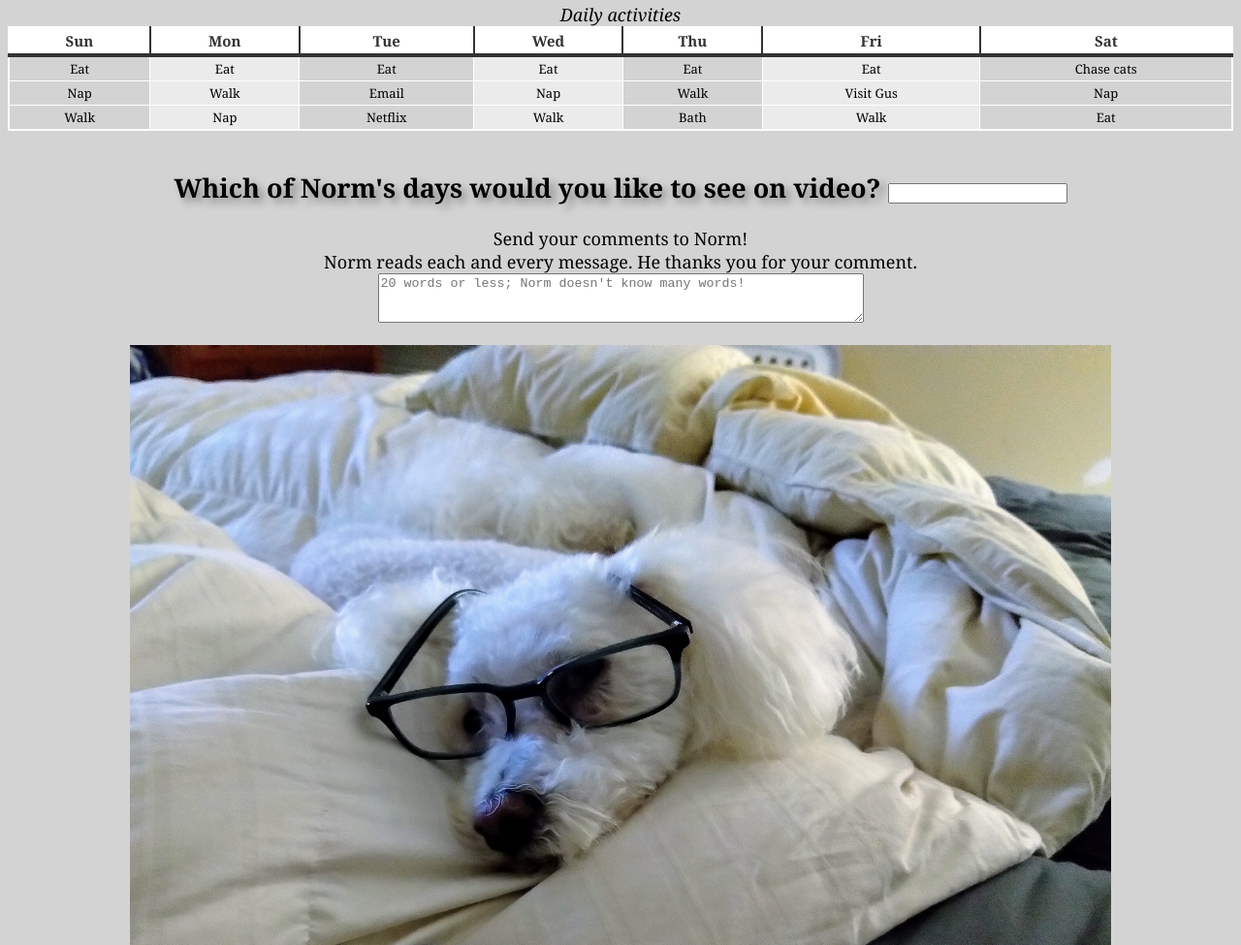
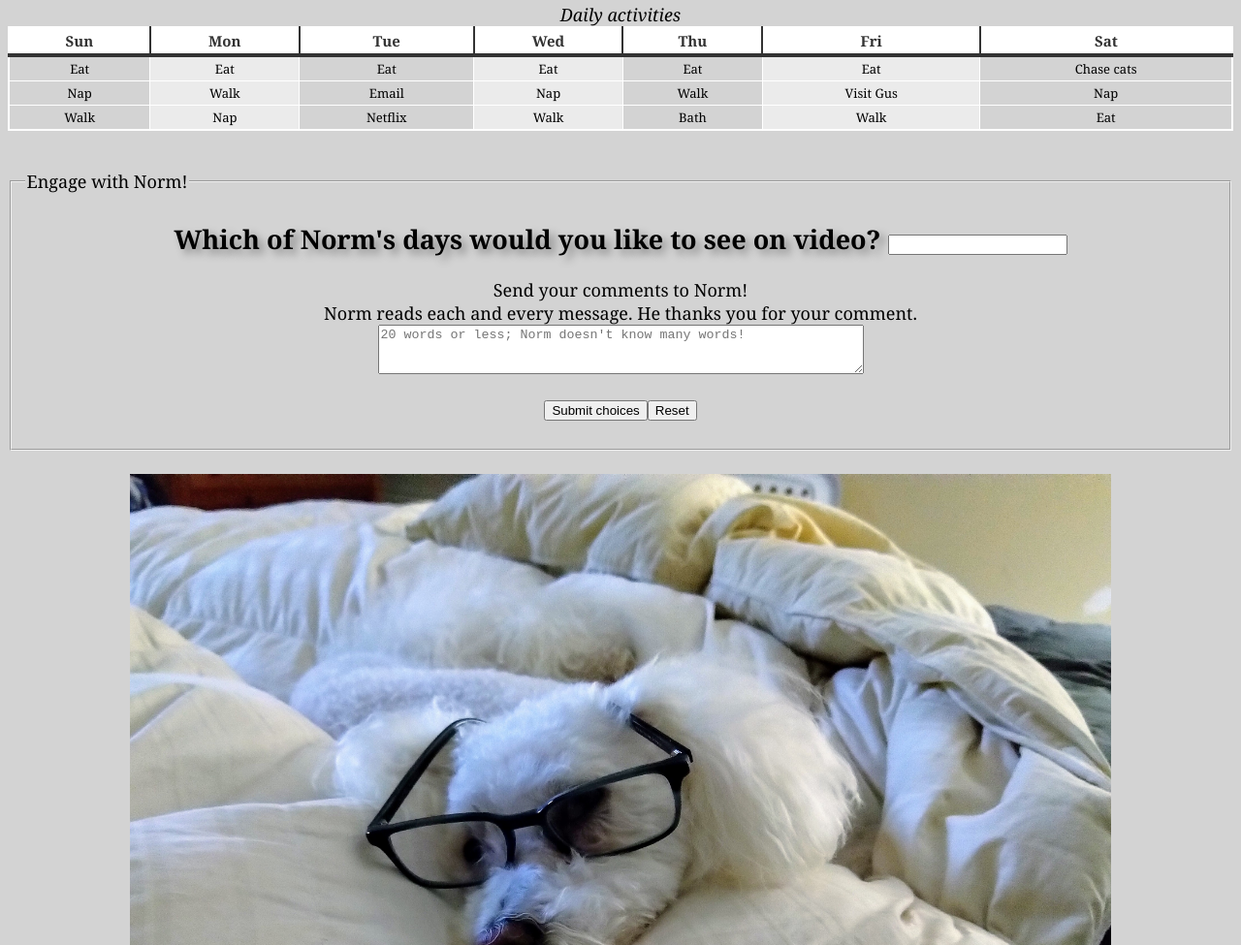
Before and after one commit to kevinctofel/CIS114, a plain HTML site: page mid-term/index.html in a window 1280 px wide. Shown: the part 1598-2573 px from the top of the page at 97% size. Drawn offline with Linux system fonts and the light colour scheme.

Commit message:
Fieldset added

```diff
--- a/mid-term/index.html
+++ b/mid-term/index.html
@@ -72,7 +72,11 @@
                 </tbody>
             </table>
         </div>
-        <h2>Which of Norm's days would you like to see on video? <input type="text" list="faveDay" name="faveDay"></h2>
+        <fieldset>
+            <legend>Engage with Norm!</legend>
+            <form action="submit.php" method="POST">
+                <h2>Which of Norm's days would you like to see on video? <input type="text" list="faveDay"
+                        name="faveDay"></h2>
                 <datalist id="faveDay">
                     <option value="Sunday"></option>
                     <option value="Monday"></option>
@@ -85,9 +89,13 @@
                 <div class="comments">
                     <p>Send your comments to Norm!<br>
                         Norm reads each and every message. He thanks you for your comment.<br>
-                <textarea name="fanComment" placeholder="20 words or less; Norm doesn't know many words!" rows="3"
-                    cols="60"></textarea></p>
+                        <textarea name="fanComment" placeholder="20 words or less; Norm doesn't know many words!"
+                            rows="3" cols="60"></textarea></p>
+                    <p><input type="submit" value="Submit choices"><input type="reset"></p>
                 </div>
+            </form>
+        </fieldset>
+        <br>
         <div class="featuredImage">
             <img src="images/NormGlasses.jpg" width="80%" alt="Norm with glasses"></div>
 </body>
```
Lines whose indentation alone changed are shown as unchanged.
